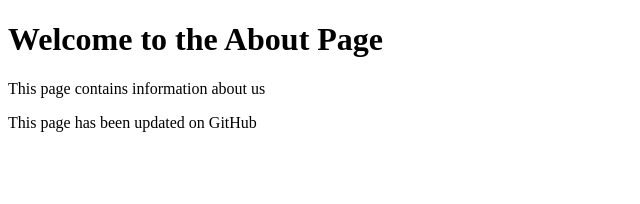
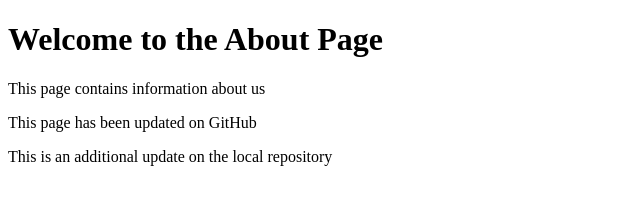
Before and after one commit to superbtutorial/git-tutorial, a plain HTML site: page about.html in a window 1280 px wide. Shown: the whole page, without its empty margins (0-640 px from the left). Drawn offline with Linux system fonts and the light colour scheme.

Commit message:
Updated about.html file on the local repository

```diff
--- a/about.html
+++ b/about.html
@@ -10,5 +10,6 @@
     <h1>Welcome to the About Page</h1>
     <p>This page contains information about us</p>
     <p>This page has been updated on GitHub</p>
+    <p>This is an additional update on the local repository</p>
 </body>
 </html>
```
